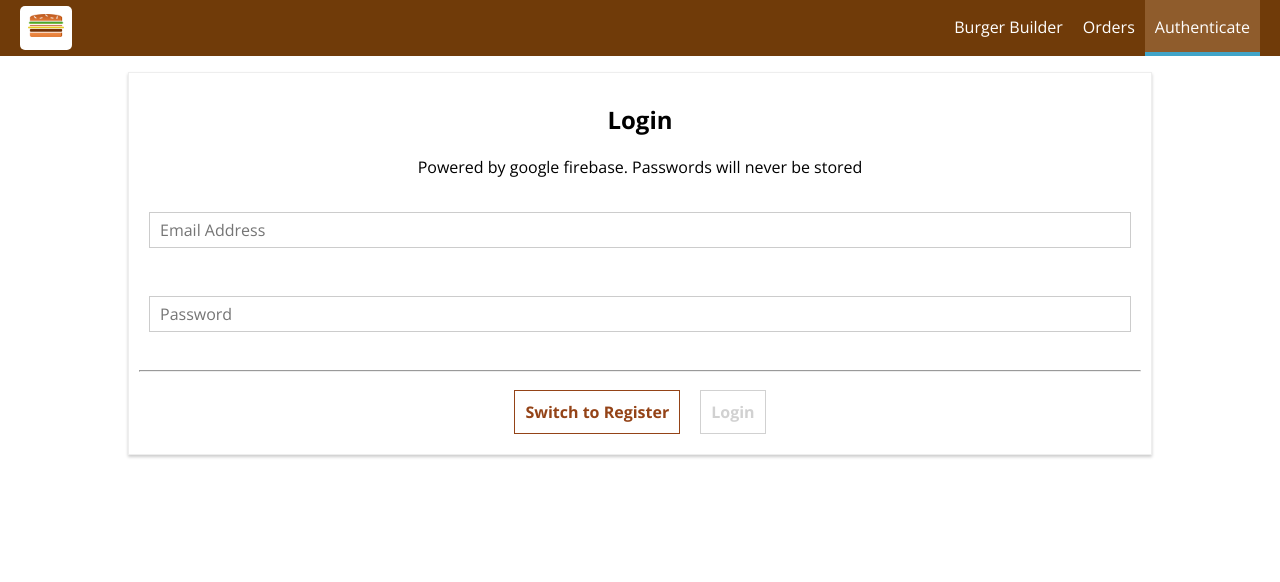
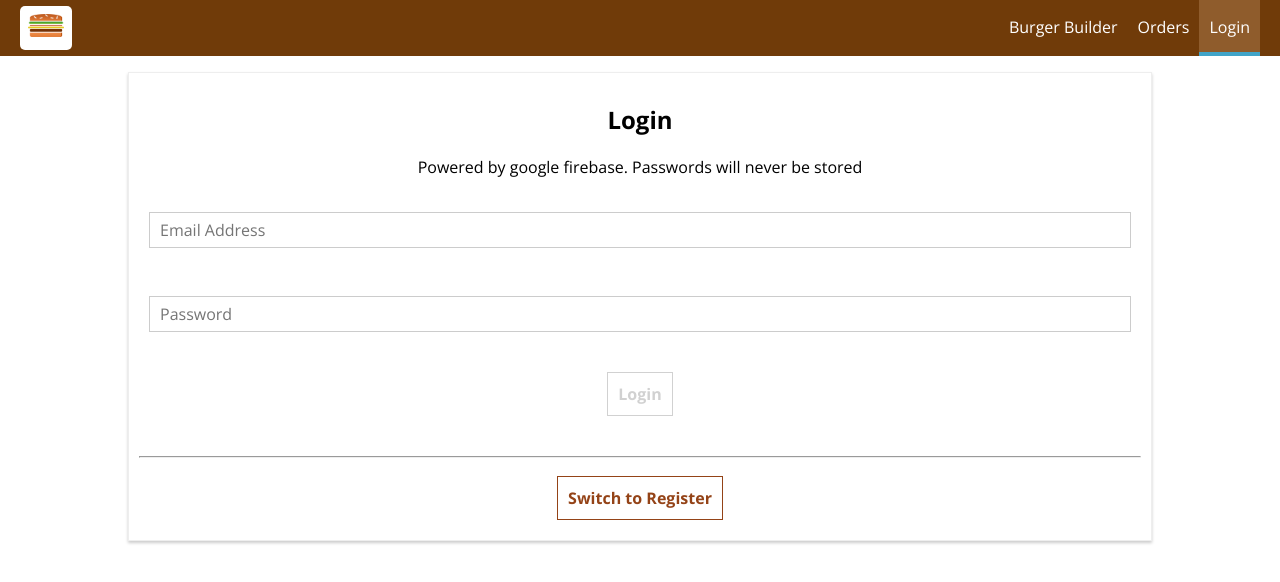
Before and after one commit to yayobyte/burger-app, a React app: page /auth in a window 1280 px wide. Shown: the top 582 px of the page. Built offline with nearby package versions, Linux system fonts and the light colour scheme.

Commit message:
Login logout menu

```diff
--- a/src/components/UI/Navigation/Navigation.jsx
+++ b/src/components/UI/Navigation/Navigation.jsx
@@ -16,11 +16,14 @@ const UnorderedList = styled.ul`
     }
 `;
 
-const Navigation = () => (
+const Navigation = ({ isAuthenticated }) => (
     <UnorderedList>
         <NavigationItem link="/" exact>Burger Builder</NavigationItem>
         <NavigationItem link="/orders">Orders</NavigationItem>
-        <NavigationItem link="/auth">Authenticate</NavigationItem>
+        {isAuthenticated
+            ? <NavigationItem link="/logout">Logout</NavigationItem>
+            : <NavigationItem link="/auth">Login</NavigationItem>
+        }
     </UnorderedList>
 );
 
--- a/src/components/UI/Toolbar/Toolbar.jsx
+++ b/src/components/UI/Toolbar/Toolbar.jsx
@@ -33,12 +33,12 @@ const Toolbar = styled.header`
   }
 `;
 
-export default ({ open }) => (
+export default ({ open, isAuthenticated }) => (
     <Toolbar>
         <SidebarToggle toggle={open}/>
         <Logo className="logo"/>
         <nav className="desktop-only">
-            <Navigation />
+            <Navigation isAuthenticated={isAuthenticated} />
         </nav>
     </Toolbar>
 );
--- a/src/containers/Auth/Login.jsx
+++ b/src/containers/Auth/Login.jsx
@@ -95,12 +95,14 @@ export default ({ login }) => {
                             ))
                         }
                     </form>
-                    <hr/>
+                    <Button className="success" click={submit} disabled={!formValidity}>
+                        {isSignIn ? "Login" : "Register"}
+                    </Button>
+                    <br />
+                    <br />
+                    <hr />
                     <Button className="danger" click={() => setIsSignIn(!isSignIn)} >
                         Switch to {isSignIn ? 'Register' : "Login"}
-                    </Button>
-                    <Button className="success" click={submit} disabled={!formValidity}>
-                        {isSignIn ? "Login" : "Register"}
                     </Button>
                 </>
             }
--- a/src/containers/Layout/Layout.jsx
+++ b/src/containers/Layout/Layout.jsx
@@ -8,7 +8,7 @@ const Main = styled.main`
   margin-top: 72px;
 `;
 
-const Layout = ({ children }) => {
+const Layout = ({ children, isAuthenticated }) => {
     const [ layoutState, setLayoutState ] = useState({
         showSideDrawer: false,
     });
@@ -17,7 +17,7 @@ const Layout = ({ children }) => {
     };
     return (
         <Aux>
-            <Toolbar open={toggleSideDrawer}/>
+            <Toolbar open={toggleSideDrawer} isAuthenticated={isAuthenticated} />
             <SideDrawer show={layoutState.showSideDrawer} close={toggleSideDrawer} />
             <Main>{children}</Main>
         </Aux>
--- /dev/null
+++ b/src/containers/Layout/controller.js
@@ -0,0 +1,12 @@
+import reactReduxConnector from "../../helpers/reactReduxConnector";
+import Layout from "./Layout";
+
+const mapStateToProps = ({ auth: { idToken }}) => ({
+    isAuthenticated: idToken !== null,
+});
+
+const mapDispatchToProps = () => ({
+
+});
+
+export default reactReduxConnector(mapStateToProps, mapDispatchToProps)(Layout);
--- a/src/containers/Layout/index.js
+++ b/src/containers/Layout/index.js
@@ -1,3 +1,3 @@
-import Layout from './Layout';
+import Layout from './controller';
 
 export default Layout;
--- a/src/store/actions/auth.actions.js
+++ b/src/store/actions/auth.actions.js
@@ -6,10 +6,6 @@ import {
     LOG_OUT,
 } from "./actionTypes.actions";
 import { getFirebaseUrl } from "../../config";
-
-const errorCodes = {
-    "INVALID_PASSWORD": "Invalid Password",
-};
 
 const loginRequest = () => ({
     type: LOGIN_REQUEST,
--- a/src/store/reducers/auth.reducer.js
+++ b/src/store/reducers/auth.reducer.js
@@ -11,6 +11,8 @@ const initialState = {
     loading: false,
     error: false,
     successMessage: false,
+    idToken: null,
+    localId: null,
 };
 
 const reducer = (state = initialState, action) => {
```
